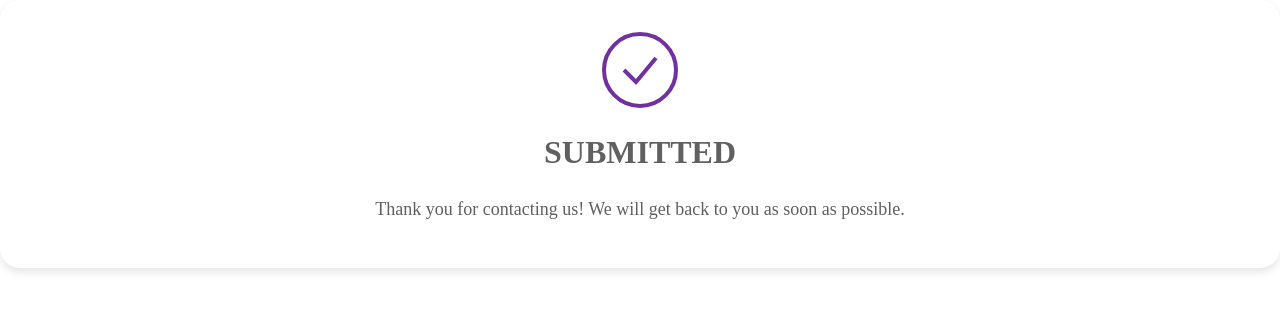
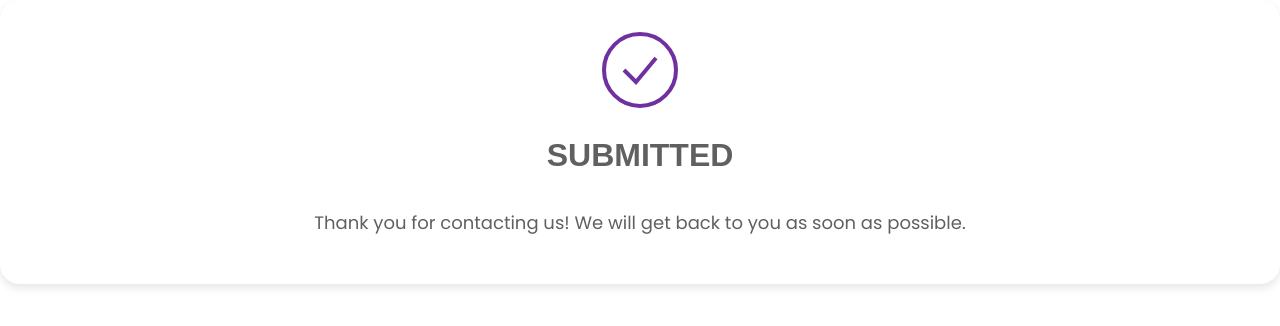
Before and after one commit to AlFakher2019/OOKA-US-Horeca-Prod-Thank-You, a plain HTML site: page index.html in a window 1280 px wide. Drawn offline with Linux system fonts and the light colour scheme.

Commit message:
Update index.html

```diff
--- a/index.html
+++ b/index.html
@@ -3,10 +3,15 @@
   <head>
     <meta charset="UTF-8" />
     <meta name="viewport" content="width=device-width, initial-scale=1.0" />
+    <link rel="preconnect" href="https://fonts.googleapis.com" />
+  <link rel="preconnect" href="https://fonts.gstatic.com" crossorigin />
+  <link
+    href="https://fonts.googleapis.com/css2?family=Poppins:ital,wght@0,100;0,200;0,300;0,400;0,500;0,600;0,700;0,800;0,900;1,100;1,200;1,300;1,400;1,500;1,600;1,700;1,800;1,900&display=swap"
+    rel="stylesheet" />
     <title>Thank You</title>
     <style>
       body {
-        font-family: "Times New Roman", sans-serif;
+        font-family: "Poppins", sans-serif;
         background-color: transparent;
         display: flex;
         width: 100%;
@@ -38,13 +43,13 @@
         fill: none;
       }
       h1 {
+        font-family: "Brandon Grotesque", sans-serif;
         font-size: 32px;
         color: #606060;
         margin: 0;
-        font-weight: bold;
+        font-weight: 600;
       }
       p {
-        font-family: "Times New Roman", sans-serif;
         font-size: 18px;
         color: #606060;
         margin-top: 10px;
```
